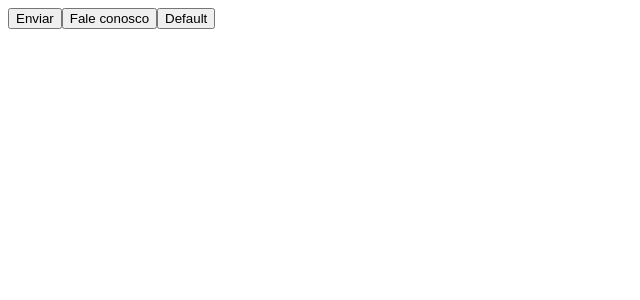
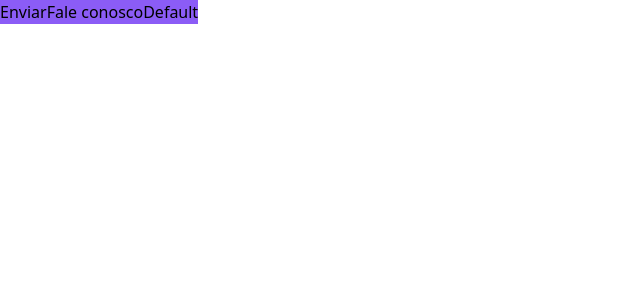
Before and after one commit to junioralbino/web-nlw, a React (Vite) app: page / in a window 1280 px wide. Shown: the top 300 px of the page, without its empty margins (0-640 px from the left). Built offline with nearby package versions, Linux system fonts and the light colour scheme.

Commit message:
Colocando o tailwind css

```diff
--- a/src/global.css
+++ b/src/global.css
@@ -1,3 +1,3 @@
-h1 {
-    color: blue;
-}
+@tailwind base;
+@tailwind components;
+@tailwind utilities;
```
